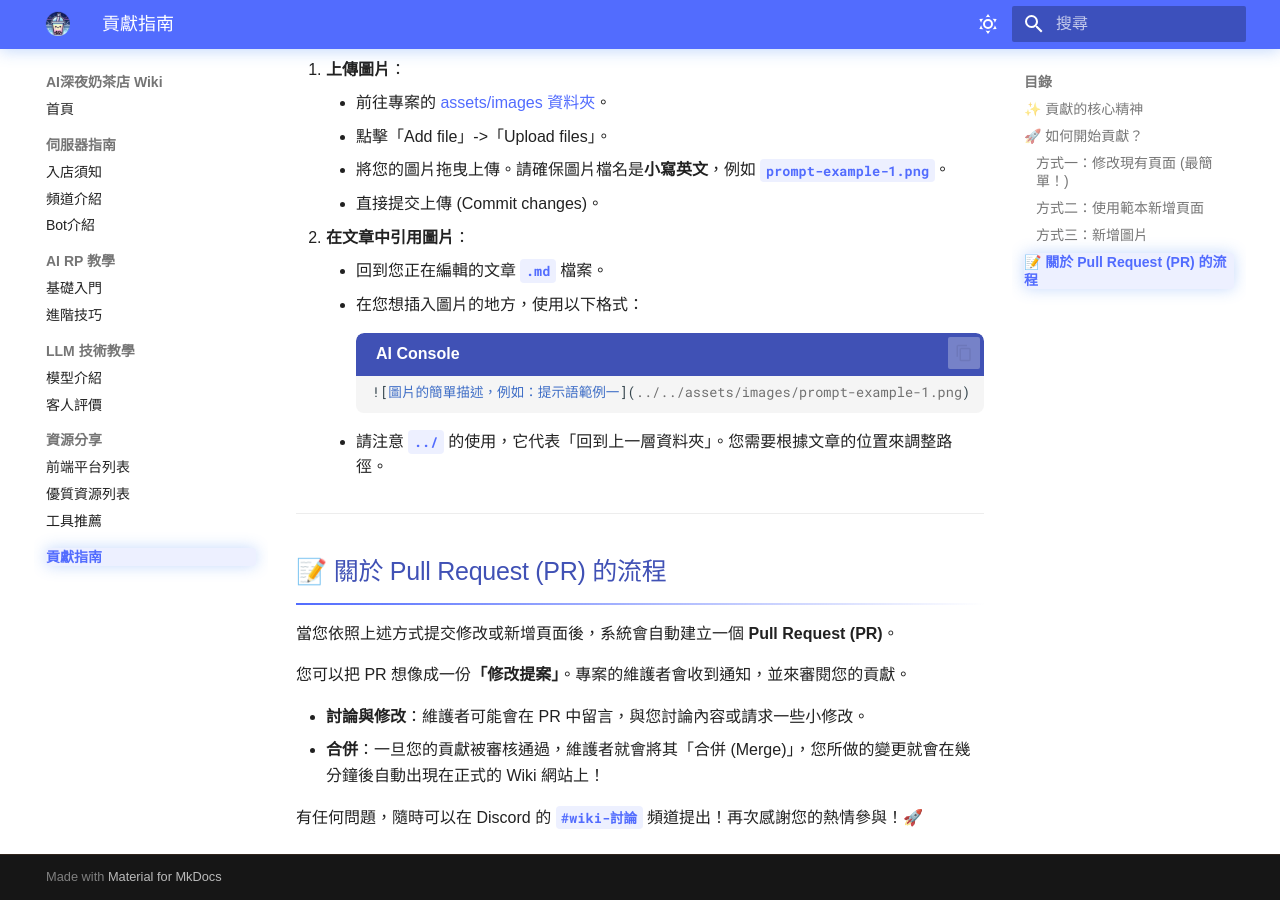
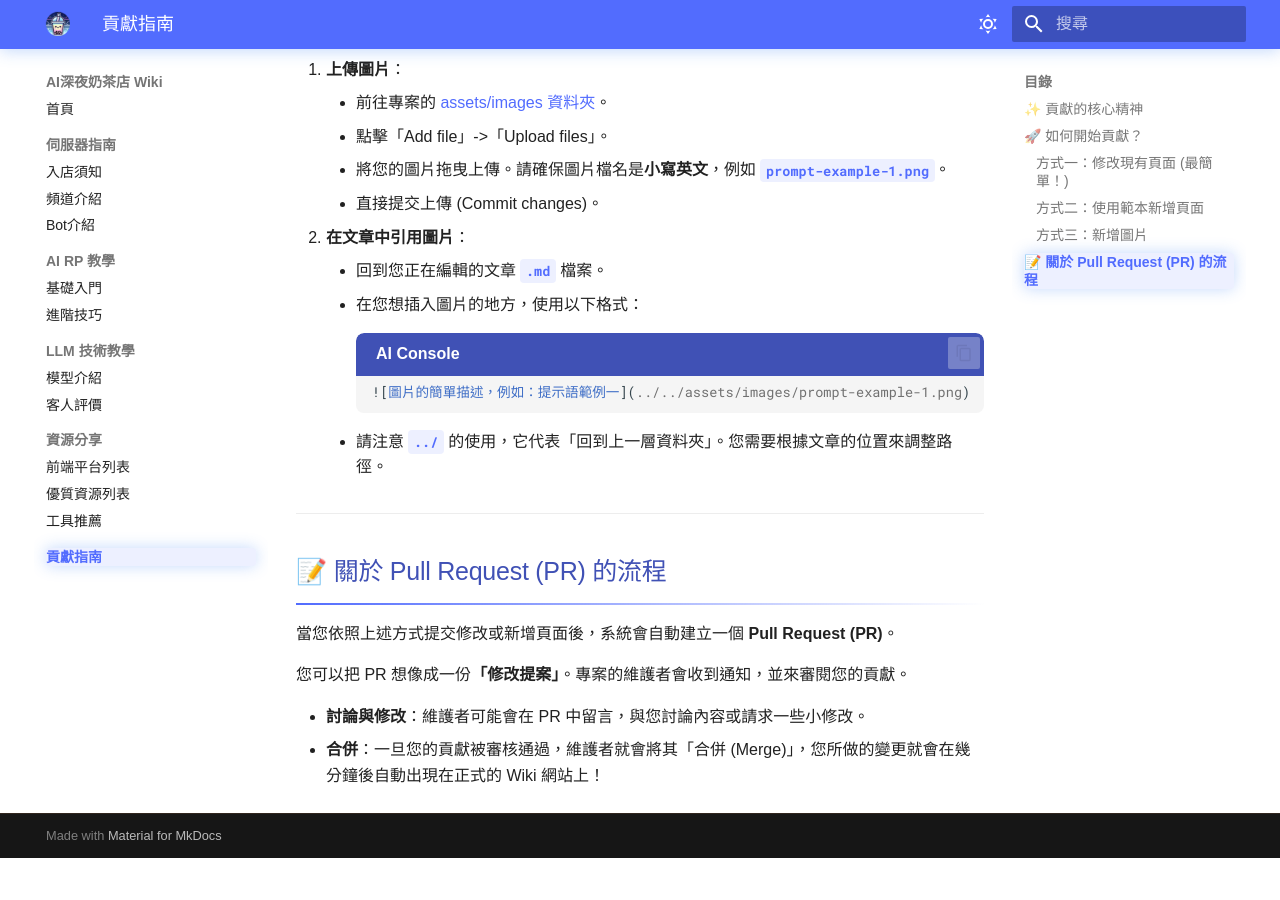
Before and after one commit to Chocochocococo/ai-milktea-wiki, an MkDocs documentation site: the page built from docs/CONTRIBUTING.md, in a window 1280 px wide and 900 px high, scrolled down 1862 px. Built offline with MkDocs 1.6.1 and Material for MkDocs 9.7.7, drawn with Linux system fonts in a browser that asks for light colours; after the commit the page ends 2720 px from its top, so only the background shows below that.

Commit message:
Update CONTRIBUTING.md

```diff
--- a/docs/CONTRIBUTING.md
+++ b/docs/CONTRIBUTING.md
@@ -82,5 +82,3 @@
 
 * **討論與修改**：維護者可能會在 PR 中留言，與您討論內容或請求一些小修改。
 * **合併**：一旦您的貢獻被審核通過，維護者就會將其「合併 (Merge)」，您所做的變更就會在幾分鐘後自動出現在正式的 Wiki 網站上！
-
-有任何問題，隨時可以在 Discord 的 `#wiki-討論` 頻道提出！再次感謝您的熱情參與！🚀
```
